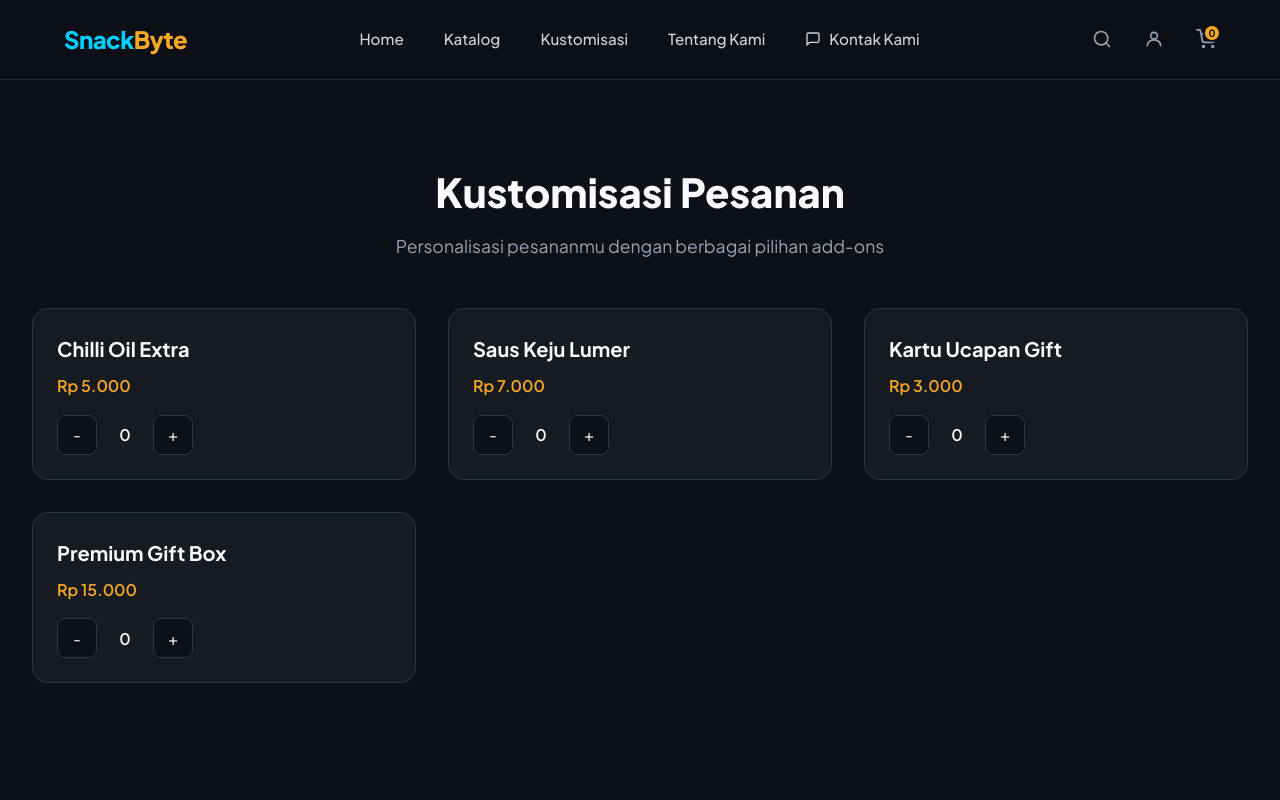
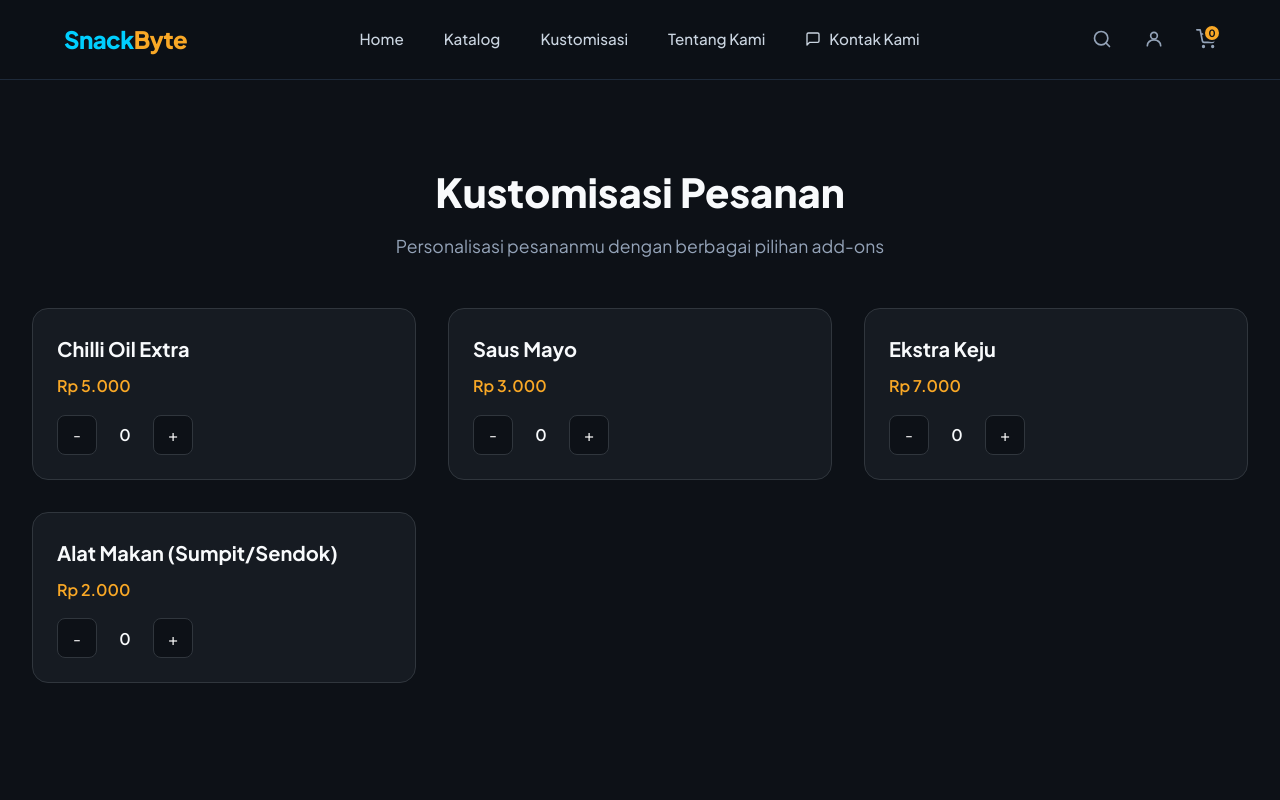
Before and after one commit to NazriGenfil/snackbyte-website, a Next.js app: page /kustomisasi in a window 1280 px wide. Shown: the top 800 px of the page. Built offline with nearby package versions, Linux system fonts and the light colour scheme.

Commit message:
refactor: move add-ons data to JSON and update kustomisasi page mapping

```diff
--- a/src/app/kustomisasi/page.tsx
+++ b/src/app/kustomisasi/page.tsx
@@ -3,12 +3,8 @@
 import { useCartStore } from "@/store/useCartStore";
 import { useNotificationStore } from "@/store/useNotificationStore";
 
-const ADDON_DATA = [
-    { id: "addon-chilli", name: "Chilli Oil Extra", price: 5000 },
-    { id: "addon-cheese", name: "Saus Keju Lumer", price: 7000 },
-    { id: "addon-kartu", name: "Kartu Ucapan Gift", price: 3000 },
-    { id: "addon-box", name: "Premium Gift Box", price: 15000 },
-];
+// tarik data dari json biar gak ribet
+import addonsData from "@/data/addons.json";
 
 export default function KustomisasiPage() {
     const { selectedAddons, updateAddonQuantity, getTotalAddonPrice } = useCartStore();
@@ -39,7 +35,8 @@ export default function KustomisasiPage() {
 
                 {/* Add-ons Grid */}
                 <div style={{ display: 'grid', gridTemplateColumns: 'repeat(auto-fill, minmax(300px, 1fr))', gap: '2rem', marginBottom: "3rem" }}>
-                    {ADDON_DATA.map(addon => {
+                    {/* mapping add-ons biar dinamis */}
+                    {addonsData.map(addon => {
                         const selectedInfo = selectedAddons.find(a => a.id === addon.id);
                         const qty = selectedInfo ? selectedInfo.quantity : 0;
 
--- /dev/null
+++ b/src/data/addons.json
@@ -0,0 +1,22 @@
+[
+    {
+        "id": "addon-1",
+        "name": "Chilli Oil Extra",
+        "price": 5000
+    },
+    {
+        "id": "addon-2",
+        "name": "Saus Mayo",
+        "price": 3000
+    },
+    {
+        "id": "addon-3",
+        "name": "Ekstra Keju",
+        "price": 7000
+    },
+    {
+        "id": "addon-4",
+        "name": "Alat Makan (Sumpit/Sendok)",
+        "price": 2000
+    }
+]
```
